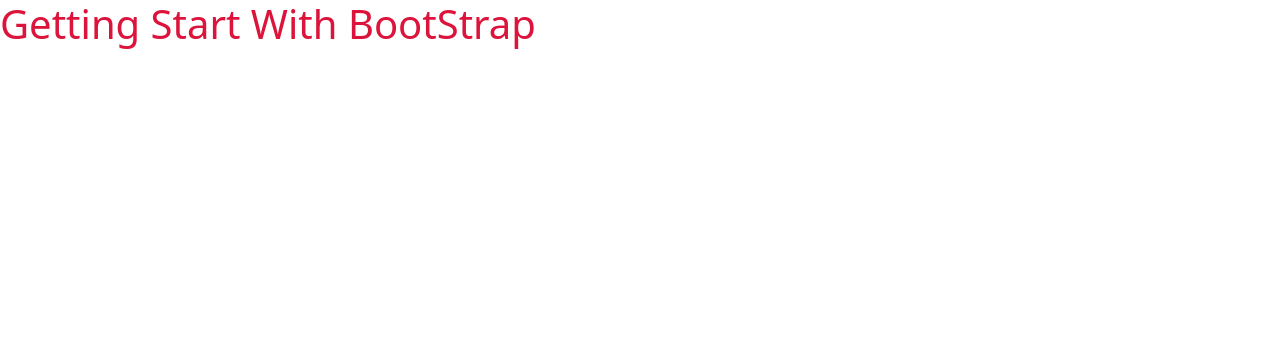
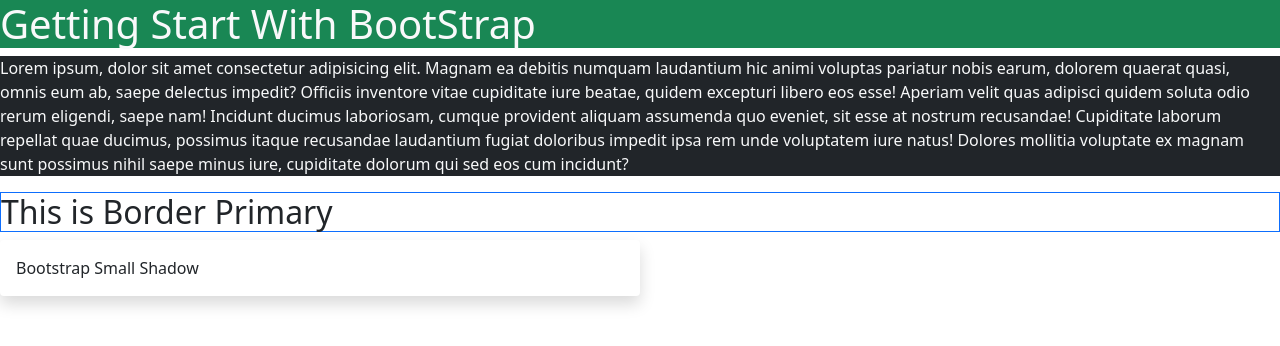
Before and after one commit to abdur-rahman-riad/Getting-Started-Bootstrap, a plain HTML site: page index.html in a window 1280 px wide. Drawn offline with nearby package versions, Linux system fonts and the light colour scheme.

Commit message:
Basic Bootstrap

```diff
--- a/index.html
+++ b/index.html
@@ -6,15 +6,31 @@
     <meta http-equiv="X-UA-Compatible" content="IE=edge">
     <meta name="viewport" content="width=device-width, initial-scale=1.0">
     <title>Welcome to BootStrap</title>
-    <!-- Bootstrap Link -->
+    <!-- Bootstrap Css Link -->
     <link href="https://cdn.jsdelivr.net/npm/bootstrap@5.0.2/dist/css/bootstrap.min.css" rel="stylesheet"
         integrity="sha384-EVSTQN3/azprG1Anm3QDgpJLIm9Nao0Yz1ztcQTwFspd3yD65VohhpuuCOmLASjC" crossorigin="anonymous">
     <link rel="stylesheet" href="style.css">
 </head>
 
 <body>
-    <h1>Getting Start With BootStrap</h1>
+    <h1 class="bg-success text-light">Getting Start With BootStrap</h1>
+    <p class="bg-dark text-light">Lorem ipsum, dolor sit amet consectetur adipisicing elit. Magnam ea debitis numquam
+        laudantium
+        hic animi voluptas
+        pariatur nobis earum, dolorem quaerat quasi, omnis eum ab, saepe delectus impedit? Officiis inventore vitae
+        cupiditate iure beatae, quidem excepturi libero eos esse! Aperiam velit quas adipisci quidem soluta odio rerum
+        eligendi, saepe nam! Incidunt ducimus laboriosam, cumque provident aliquam assumenda quo eveniet, sit esse at
+        nostrum recusandae! Cupiditate laborum repellat quae ducimus, possimus itaque recusandae laudantium fugiat
+        doloribus impedit ipsa rem unde voluptatem iure natus! Dolores mollitia voluptate ex magnam sunt possimus nihil
+        saepe minus iure, cupiditate dolorum qui sed eos cum incidunt?</p>
 
+    <h2 class="border border-primary">This is Border Primary</h2>
+    <div class="shadow p-3 mb-5 bg-body rounded w-50">Bootstrap Small Shadow</div>
+
+    <!-- Bootstrap Js Link -->
+    <script src="https://cdn.jsdelivr.net/npm/bootstrap@5.0.2/dist/js/bootstrap.bundle.min.js"
+        integrity="sha384-MrcW6ZMFYlzcLA8Nl+NtUVF0sA7MsXsP1UyJoMp4YLEuNSfAP+JcXn/tWtIaxVXM"
+        crossorigin="anonymous"></script>
 </body>
 
 </html>
```
